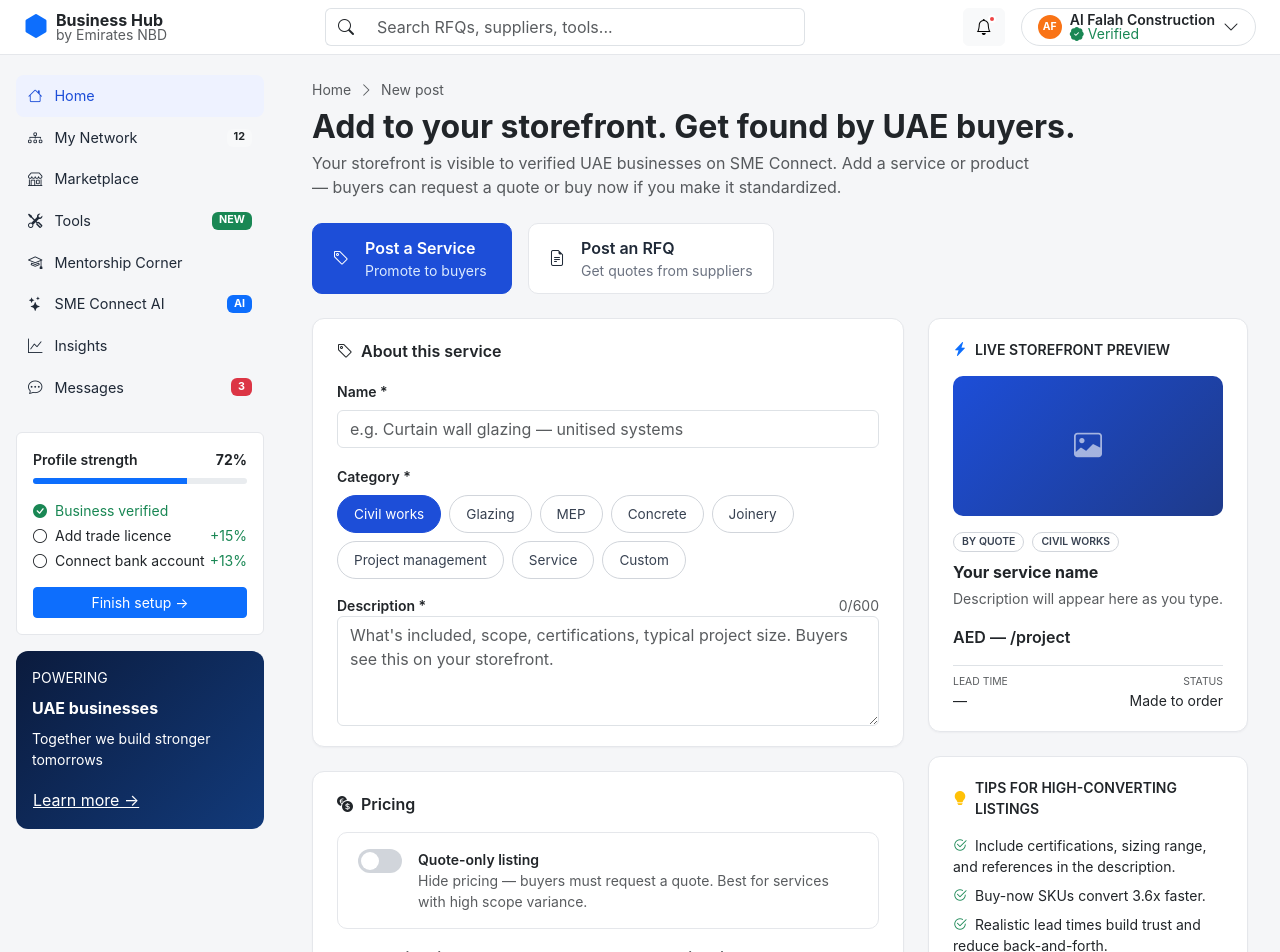
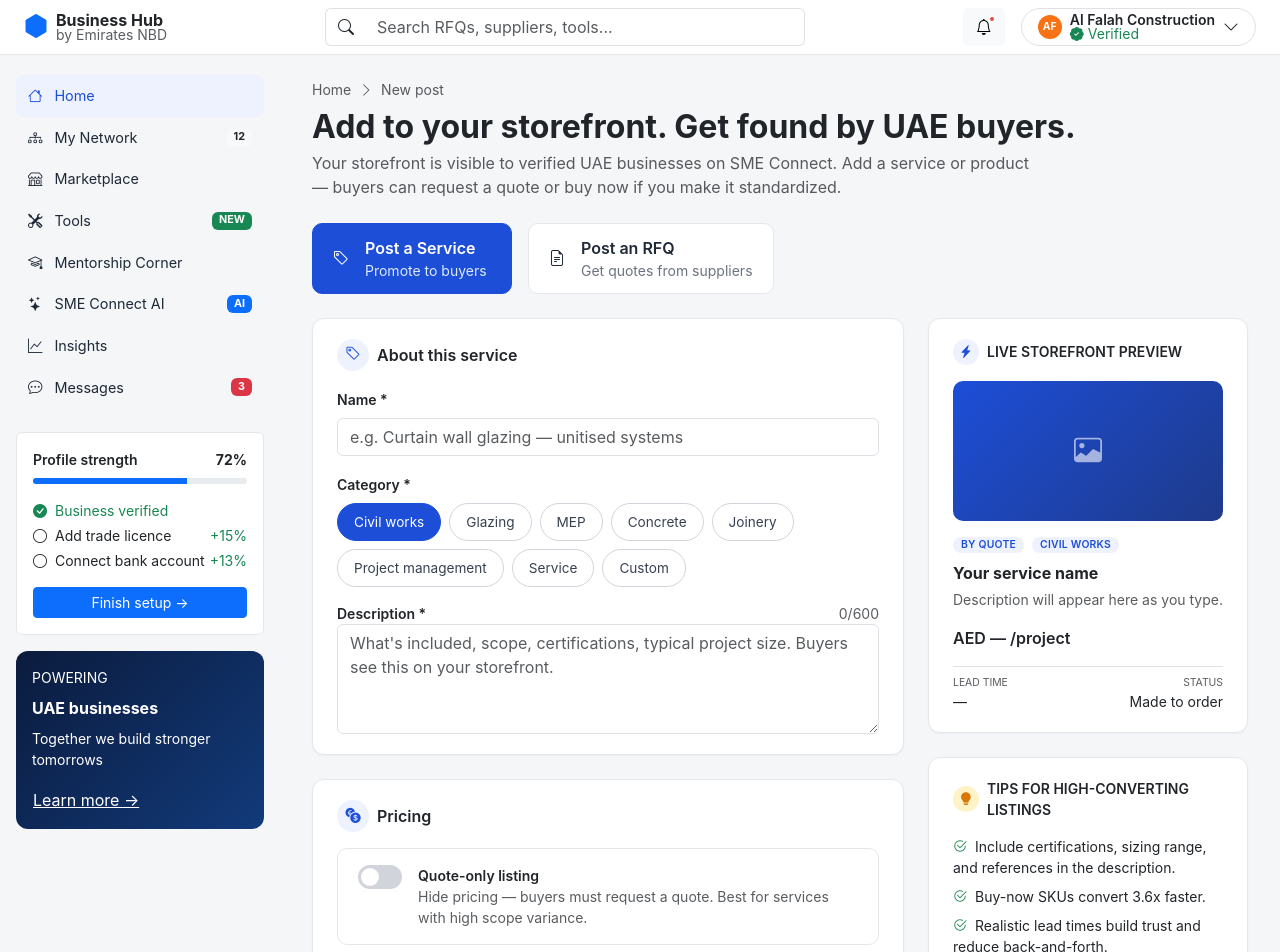
Before and after one commit to Ghaithah/NBD-Trail, a React (Create React App) app: page / in a window 1280 px wide. Shown: the top 952 px of the page. Built offline with nearby package versions, Linux system fonts and the light colour scheme.

Commit message:
Storefront-Preview

```diff
--- a/src/components/BusinessHub.css
+++ b/src/components/BusinessHub.css
@@ -148,6 +148,30 @@
   margin-bottom: 16px;
 }
 
+.bh-card-icon {
+  display: inline-flex;
+  align-items: center;
+  justify-content: center;
+  width: 32px;
+  height: 32px;
+  border-radius: 50%;
+  background: #eef2ff;
+  color: #1d4ed8;
+  font-size: 0.95rem;
+  flex-shrink: 0;
+}
+
+.bh-card-icon-sm {
+  width: 26px;
+  height: 26px;
+  font-size: 0.8rem;
+}
+
+.bh-card-icon-warning {
+  background: #fef3c7;
+  color: #d97706;
+}
+
 .bh-pill {
   padding: 8px 16px;
   border-radius: 999px;
@@ -220,6 +244,21 @@
   border-radius: 999px;
   letter-spacing: 0.02em;
   vertical-align: middle;
+}
+
+.bh-badge-btn {
+  border: none;
+  cursor: pointer;
+  transition: background-color 0.15s ease, box-shadow 0.15s ease;
+}
+
+.bh-badge-btn:hover {
+  background-color: #dbe4ff;
+}
+
+.bh-badge-btn:focus-visible {
+  outline: 2px solid #1d4ed8;
+  outline-offset: 2px;
 }
 
 .bh-preview-thumb {
--- a/src/components/PostServiceForm.js
+++ b/src/components/PostServiceForm.js
@@ -43,7 +43,9 @@
     <div className="bh-form-col">
       <div className="bh-card mb-4">
         <div className="bh-card-title">
-          <i className="bi bi-tag"></i>
+          <span className="bh-card-icon">
+            <i className="bi bi-tag"></i>
+          </span>
           About this service
         </div>
 
@@ -94,7 +96,9 @@
 
       <div className="bh-card mb-4">
         <div className="bh-card-title">
-          <i className="bi bi-currency-exchange"></i>
+          <span className="bh-card-icon">
+            <i className="bi bi-currency-exchange"></i>
+          </span>
           Pricing
         </div>
 
@@ -160,7 +164,9 @@
 
       <div className="bh-card">
         <div className="bh-card-title">
-          <i className="bi bi-clock-history"></i>
+          <span className="bh-card-icon">
+            <i className="bi bi-clock-history"></i>
+          </span>
           Availability &amp; terms
         </div>
 
--- a/src/components/PostServicePreview.js
+++ b/src/components/PostServicePreview.js
@@ -23,7 +23,9 @@
     <div className="bh-preview-col">
       <div className="bh-card mb-4">
         <div className="bh-card-title small text-uppercase">
-          <i className="bi bi-lightning-charge-fill text-primary"></i>
+          <span className="bh-card-icon bh-card-icon-sm">
+            <i className="bi bi-lightning-charge-fill"></i>
+          </span>
           Live storefront preview
         </div>
 
@@ -32,8 +34,12 @@
         </div>
 
         <div className="d-flex gap-2 mb-2">
-          <span className="badge bh-badge-outline">{tagLabel}</span>
-          <span className="badge bh-badge-outline">{category.toUpperCase()}</span>
+          <button type="button" className="badge bh-badge-soft bh-badge-btn">
+            {tagLabel}
+          </button>
+          <button type="button" className="badge bh-badge-soft bh-badge-btn">
+            {category.toUpperCase()}
+          </button>
         </div>
 
         <div className="fw-bold mb-1">{name || "Your service name"}</div>
@@ -61,7 +67,9 @@
 
       <div className="bh-card mb-4">
         <div className="bh-card-title small text-uppercase">
-          <i className="bi bi-lightbulb-fill text-warning"></i>
+          <span className="bh-card-icon bh-card-icon-sm bh-card-icon-warning">
+            <i className="bi bi-lightbulb-fill"></i>
+          </span>
           Tips for high-converting listings
         </div>
         <ul className="list-unstyled small mb-0">
@@ -82,7 +90,9 @@
 
       <div className="bh-card">
         <div className="bh-card-title small text-uppercase">
-          <i className="bi bi-diagram-3-fill text-primary"></i>
+          <span className="bh-card-icon bh-card-icon-sm">
+            <i className="bi bi-diagram-3-fill"></i>
+          </span>
           What happens after publishing
         </div>
         <ol className="bh-steps small mb-0">
```
